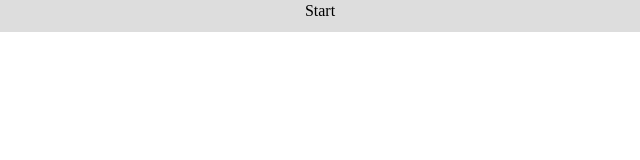
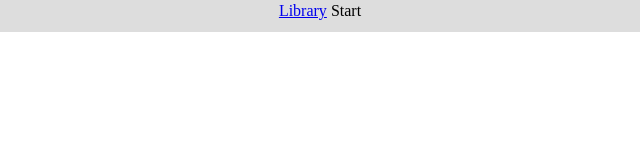
Before and after one commit to readium/go-toolkit, a plain HTML site: page index.html in a window 1280 px wide. Shown: the full height of the page, 0-640 px from the left. Drawn offline with Linux system fonts and the light colour scheme.

Commit message:
add link to library for chaning book

```diff
--- a/index.html
+++ b/index.html
@@ -10,6 +10,7 @@
   <nav class="publication">
     <div class="controls" style="display: flex; position: fixed; top: 0px; right: 0px; width: 100%; background-color: rgb(221, 221, 221); height: 2em;">
       <p id="links" style="flex: 1 1 0%; text-align: center; margin: 0px; padding: 2px">
+        <a href="/">Library</a>
         <a rel="start">Start</a>
       </p>
       <p style="flex: 1 1 0%; text-align: center; margin: 0px; padding: 2px">
```
